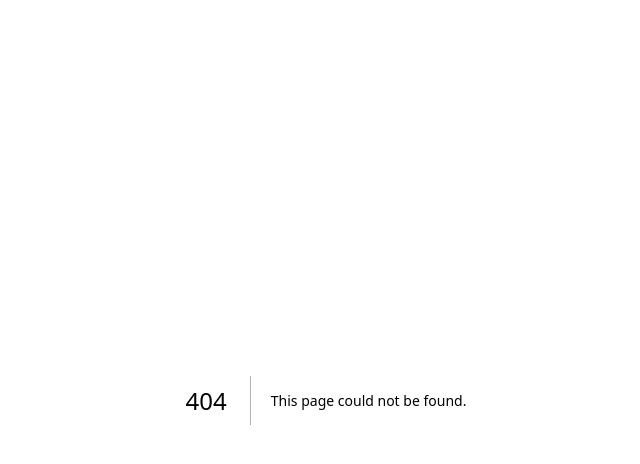
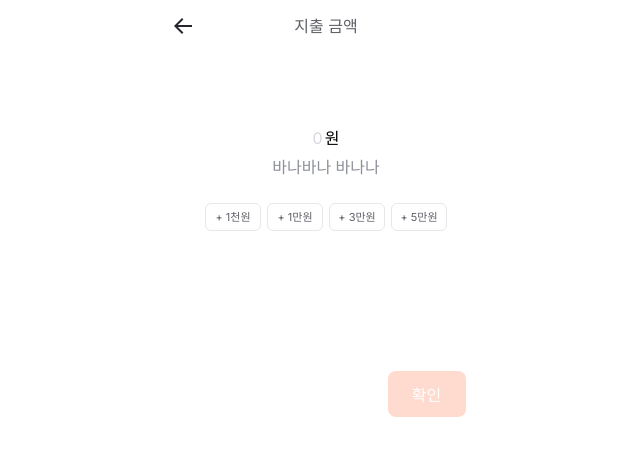
Before and after one commit to DDD-Community/Rainbow-Web, a Next.js app: page /plus/cost in a window 1280 px wide. Before the commit this address had no page. Shown: the top 464 px of the page, without its empty margins (314-954 px from the left). Built offline with nearby package versions, Linux system fonts and the light colour scheme.

Commit message:
feat: plus-cost page 마크업, 기능 완료 커밋#42

```diff
--- /dev/null
+++ b/src/app/plus/cost/footer/index.tsx
@@ -0,0 +1,20 @@
+import { PrimaryButton } from "src/components/Common/Button";
+
+interface FooterProps {
+  isActive: boolean;
+  onClick: () => void;
+}
+export default function Footer({ isActive = false, onClick = () => {} }: FooterProps) {
+  return (
+    <footer className="flex justify-end	px-4 py-3 mt-32">
+      <PrimaryButton
+        disabled={!isActive}
+        color={isActive ? "default" : "disabled"}
+        className="w-[78px] h-[46px]"
+        onClick={onClick}
+      >
+        확인
+      </PrimaryButton>
+    </footer>
+  );
+}
--- /dev/null
+++ b/src/app/plus/cost/page.tsx
@@ -0,0 +1,39 @@
+"use client";
+
+import React, { useState } from "react";
+import Header from "../header";
+import Section from "./section";
+import Footer from "./footer";
+
+export default function PlusCostPage() {
+  const [price, setPrice] = useState("");
+
+  const handlePrice = (value: string) => {
+    const replaceValue = value.replace(/[^\d]/g, "");
+
+    if (Number(price) > 0 || Number(replaceValue) > 0) {
+      setPrice(replaceValue);
+    }
+  };
+
+  const handleAddPrice = (addPrice: number) => {
+    const oldPrice = Number(price);
+    setPrice(String(oldPrice + addPrice));
+  };
+
+  return (
+    <div>
+      <Header title="지출 금액" isBackButton onClickBackButton={() => {}} />
+
+      <Section
+        price={price}
+        onChange={e => {
+          handlePrice(e.target.value);
+        }}
+        onClickAddPrice={handleAddPrice}
+      />
+
+      <Footer isActive={Number(price) > 0} onClick={() => {}} />
+    </div>
+  );
+}
--- /dev/null
+++ b/src/app/plus/cost/section/index.tsx
@@ -0,0 +1,74 @@
+"use client";
+
+import React from "react";
+import { SubButton } from "src/components/Common/Button";
+import { addCommasToNumber } from "src/types/utils/utils";
+
+interface SectionProps {
+  price: string;
+  onChange: (e: React.ChangeEvent<HTMLInputElement>) => void;
+  onClickAddPrice: (price: number) => void;
+}
+export default function Section({
+  price = "",
+  onChange = () => {},
+  onClickAddPrice = () => {}
+}: SectionProps) {
+  const isZeroPrice = price === "" || price === "0";
+
+  console.log(price);
+  return (
+    <section className="mt-[90px]">
+      <div className="flex justify-center items-center gap-0.5">
+        <input
+          value={price}
+          className="absolute w-80 text-right m-34-500 outline-0 placeholder:text-gray-300 opacity-0"
+          placeholder="0"
+          maxLength={10}
+          onChange={onChange}
+        />
+        <span
+          className={`m-34-500 leading-[130%] ${isZeroPrice ? "text-gray-300" : "text-gray-700"}`}
+        >
+          {addCommasToNumber(isZeroPrice ? 0 : Number(price))}
+        </span>
+        <span className="leading-[130%] m-30-500">원</span>
+      </div>
+
+      <div className="flex justify-center mt-1.5">
+        <span className="m-13-500 text-gray-500">바나바나 바나나</span>
+      </div>
+
+      <div className="flex justify-center gap-1.5 mt-6">
+        <SubButton
+          color="default"
+          className="w-[56px] h-[28px] p-0 ring-0 text-[11px]"
+          onClick={() => onClickAddPrice(1000)}
+        >
+          + 1천원
+        </SubButton>
+        <SubButton
+          color="default"
+          className="w-[56px] h-[28px] p-0 ring-0 text-[11px]"
+          onClick={() => onClickAddPrice(10000)}
+        >
+          + 1만원
+        </SubButton>
+        <SubButton
+          color="default"
+          className="w-[56px] h-[28px] p-0 ring-0 text-[11px]"
+          onClick={() => onClickAddPrice(30000)}
+        >
+          + 3만원
+        </SubButton>
+        <SubButton
+          color="default"
+          className="w-[56px] h-[28px] p-0 ring-0 text-[11px]"
+          onClick={() => onClickAddPrice(50000)}
+        >
+          + 5만원
+        </SubButton>
+      </div>
+    </section>
+  );
+}
```
